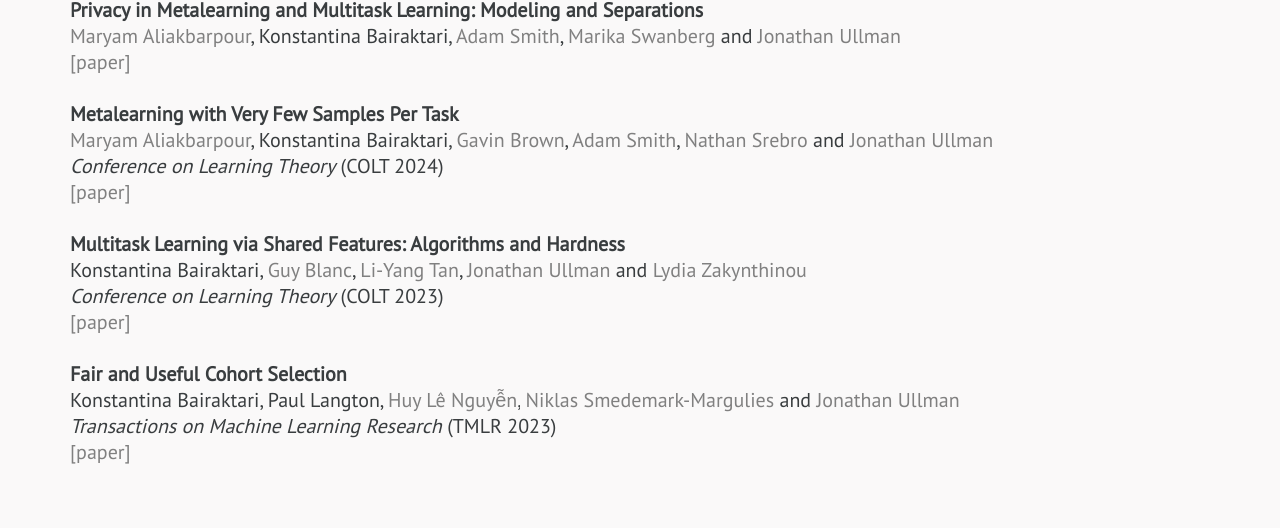
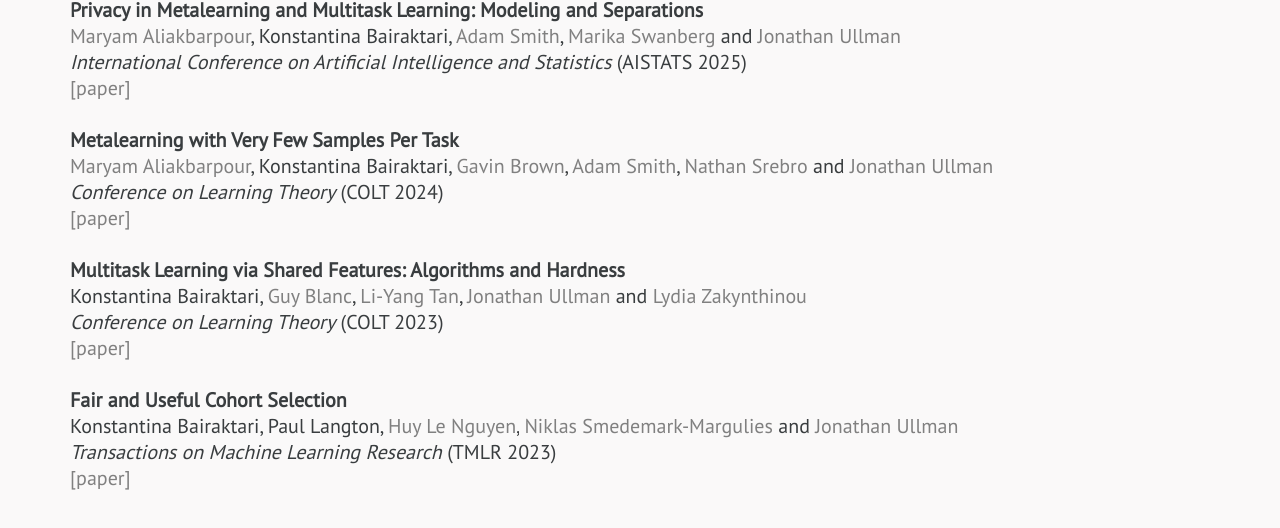
Before and after one commit to konstantinabrk/konstantinabrk.github.io, a plain HTML site: page index.html in a window 1280 px wide. Shown: the part 466-994 px from the top of the page. Drawn offline with Linux system fonts and the light colour scheme.

Commit message:
update aistats

```diff
--- a/index.html
+++ b/index.html
@@ -32,6 +32,7 @@
 				<p1>
 					<b>Privacy in Metalearning and Multitask Learning: Modeling and Separations</b><br>
 					<a href="https://maryamaliakbarpour.com/">Maryam Aliakbarpour</a>, Konstantina Bairaktari, <a href="https://cs-people.bu.edu/ads22/">Adam Smith</a>, <a href = "https://sites.google.com/bu.edu/marika/home"> Marika Swanberg</a> and <a href="https://www.ccs.neu.edu/home/jullman/">Jonathan Ullman</a><br>
+					<i>International Conference on Artificial Intelligence and Statistics</i> (AISTATS 2025)<br>
 					<a href="https://arxiv.org/abs/2412.12374">[paper]</a><br><br>
 				</p1>
 				<p1>
@@ -48,7 +49,7 @@
 				</p1>
 				<p1>
 					<b>Fair and Useful Cohort Selection</b><br>
-					Konstantina Bairaktari, Paul Langton, <a href="https://www.ccs.neu.edu/home/hlnguyen/">Huy Lê Nguyễn</a>,<a href="https://nik-sm.github.io/"> Niklas Smedemark-Margulies</a> and <a href="https://www.ccs.neu.edu/home/jullman/">Jonathan Ullman</a><br>
+					Konstantina Bairaktari, Paul Langton, <a href="https://www.ccs.neu.edu/home/hlnguyen/">Huy Le Nguyen</a>,<a href="https://nik-sm.github.io/"> Niklas Smedemark-Margulies</a> and <a href="https://www.ccs.neu.edu/home/jullman/">Jonathan Ullman</a><br>
 					<i>Transactions on Machine Learning Research</i> (TMLR 2023)<br>
 					<a href="https://arxiv.org/abs/2009.02207">[paper]</a><br><br>
 				</p1>
```
